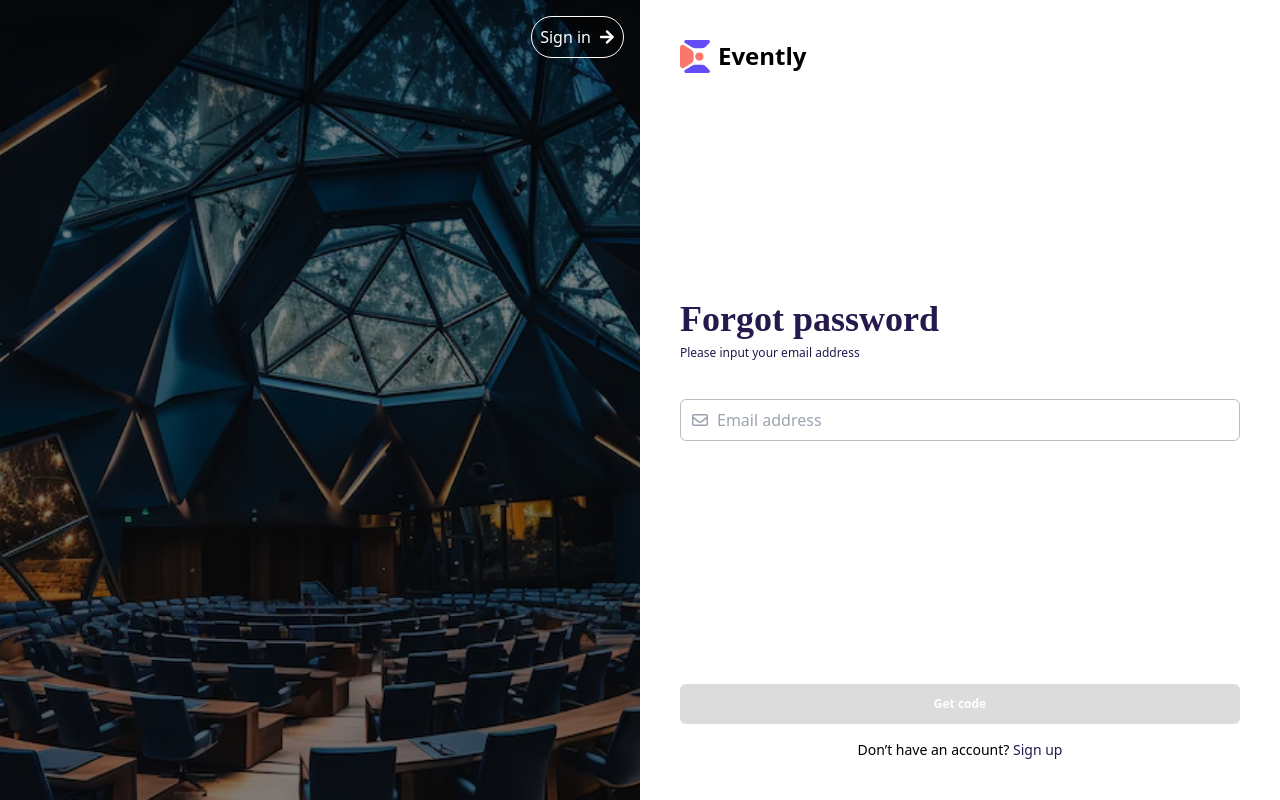
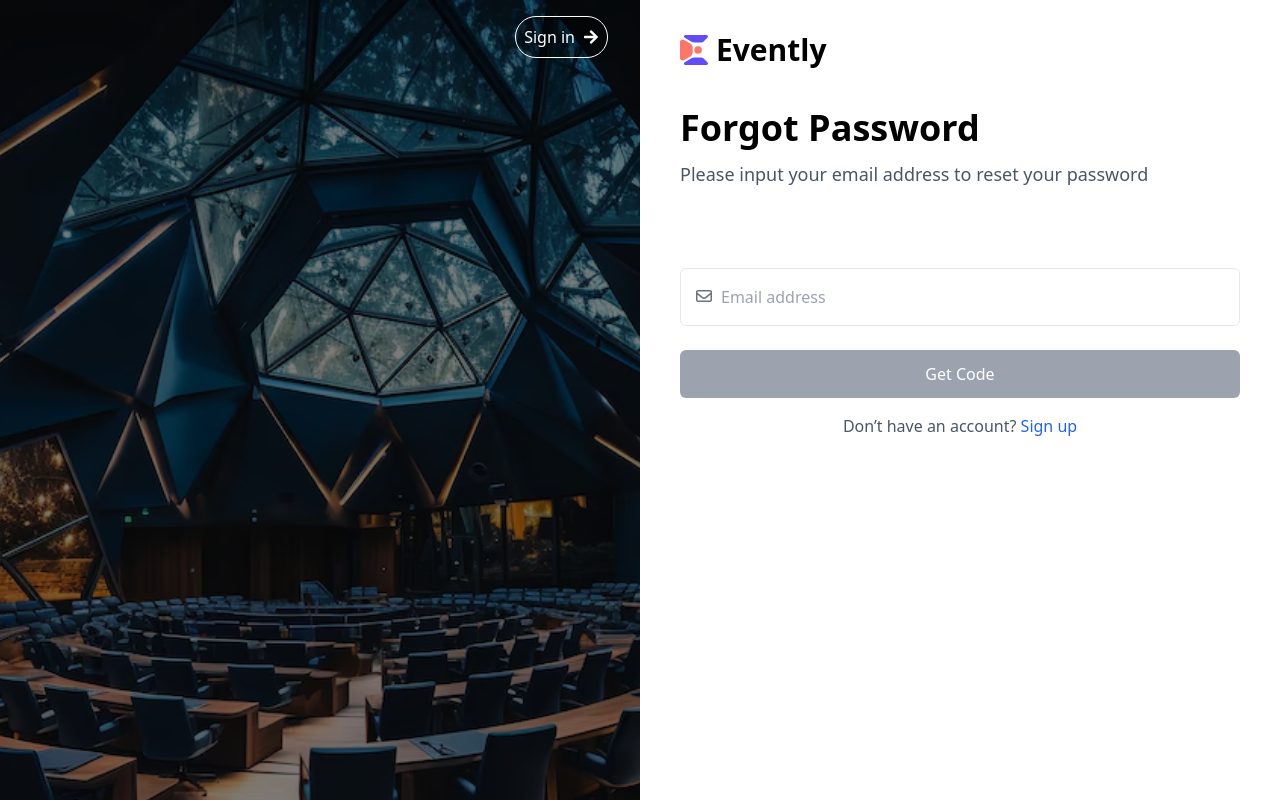
Before and after one commit to Mcdemzy/Evently-EMS, a React (Vite) app: page /forgot-password in a window 1280 px wide. Shown: the top 800 px of the page. Built offline with nearby package versions, Linux system fonts and the light colour scheme.

Commit message:
Refactored ForgotPassword and Login components to swap ImageSlider and form sections

```diff
--- a/src/components/Auth/ForgotPassword/ForgotPassword.tsx
+++ b/src/components/Auth/ForgotPassword/ForgotPassword.tsx
@@ -1,64 +1,60 @@
-import { FaRegEnvelope } from 'react-icons/fa6';
-import ImageSlider from '../../shared/ImageSlider/ImageSlider';
-import { Link } from 'react-router-dom';
+import { FaRegEnvelope } from "react-icons/fa6";
+import ImageSlider from "../../shared/ImageSlider/ImageSlider";
+import { Link } from "react-router-dom";
 
 function ForgotPassword() {
   return (
-    <div className="flex w-full h-screen">
+    <div className="h-screen flex flex-col md:flex-row">
+      {/* Left side - Image slider */}
       <ImageSlider />
-      <div className="flex flex-col w-full h-full">
-        <div className="mt-10 mx-10">
-          <div className="flex gap-2">
-            <img
-              src="images/logo.svg"
-              width={30}
-              height={50}
-              alt="Event Image"
-            />
-            <span className="md:text-2xl text-xl font-bold">Evently</span>
-          </div>
+
+      {/* Right side - Forgot Password form */}
+      <main className="pt-8 min-h-screen w-full md:w-1/2 px-4 md:px-10">
+        {/* Logo Section */}
+        <div className="flex items-center gap-2">
+          <img src="/images/logo.svg" width={28} alt="logo" />
+          <p className="text-3xl font-bold">Evently</p>
         </div>
 
-        <div className="mx-10 flex flex-col justify-center flex-grow">
-          <h2 className="text-[#25194D] font-semibold text-4xl leading-10 font-[lora]">
-            Forgot password
-          </h2>
-          <span className="font-medium text-xs leading-3 text-[#25194D] mt-2">
-            Please input your email address
-          </span>
+        {/* Forgot Password Heading */}
+        <div className="mt-[40px] mb-[40px] md:mb-[80px]">
+          <h1 className="text-4xl font-semibold mb-3">Forgot Password</h1>
+          <p className="text-lg text-gray-600">
+            Please input your email address to reset your password
+          </p>
+        </div>
 
-          <form className="w-full mt-10">
-            <div className="relative rounded-md flex items-center mb-4">
-              <FaRegEnvelope className="absolute text-gray-400 w-4 h-4 ml-3" />
+        {/* Form Section */}
+        <form className="w-full">
+          {/* Email Field */}
+          <div className="relative mb-6">
+            <FaRegEnvelope className="absolute left-4 top-5 text-gray-500" />
             <input
+              type="email"
+              placeholder="Email address"
+              className="border w-full p-4 pl-10 rounded-md"
               required
-                type="text"
-                placeholder="Email address"
-                className="w-full p-2 pl-9 rounded-md border-[#BDBDBD] border outline-[#292929] outline-1"
             />
           </div>
-          </form>
-        </div>
 
-        <div className="mx-10">
-          <div className=" mx-auto mb-10">
+          {/* Submit Button */}
           <button
             type="submit"
-              className="w-full p-3 bg-[#DCDCDC] hover:bg-[#6440EB] rounded-md text-white font-bold text-xs leading-4"
+            className="w-full py-3 bg-gray-400 text-white rounded-md cursor-not-allowed"
+            disabled
           >
-              Get code
+            Get Code
           </button>
-            <div className="mt-4 text-center">
-              <p className="font-normal text-sm leading-5">
-                Don’t have an account?{' '}
-                <Link to="/login" className="text-[#25194D] font-medium">
+        </form>
+
+        {/* Sign-up Link */}
+        <p className="text-center mt-4 text-gray-600">
+          Don’t have an account?{" "}
+          <Link to="/signup" className="text-blue-600 cursor-pointer">
             Sign up
           </Link>
         </p>
-            </div>
-          </div>
-        </div>
-      </div>
+      </main>
     </div>
   );
 }
--- a/src/components/Auth/Login/Login.tsx
+++ b/src/components/Auth/Login/Login.tsx
@@ -15,10 +15,10 @@ const Login = () => {
 
   return (
     <div className="h-screen flex flex-col md:flex-row">
-      {/* Left side - Login form */}
+      {/* Left side - Image slider */}
       <ImageSlider />
 
-      {/* Right side - Image slider */}
+      {/* Right side - Login form */}
       <main className="pt-8 min-h-screen w-full md:w-1/2 px-4 md:px-10">
         {/* Logo Section */}
         <div className="flex items-center gap-2">
--- a/src/components/shared/ImageSlider/ImageSlider.tsx
+++ b/src/components/shared/ImageSlider/ImageSlider.tsx
@@ -55,7 +55,7 @@ const ImageSlider = () => {
       </Swiper>
       <Link
         to={location.pathname === "/login" ? "/signup" : "/login"}
-        className="absolute top-4 right-4 text-white bg-opacity-30 bg-black p-2 border border-white border-solid flex items-center gap-1 rounded-3xl z-30 hover:bg-opacity-50"
+        className="absolute top-4 right-8 text-white bg-opacity-30 bg-black p-2 border border-white border-solid flex items-center gap-1 rounded-3xl z-30 hover:bg-opacity-50"
       >
         {location.pathname === "/login" ? "Sign up" : "Sign in"}
         <FaArrowRight className="ml-1" />
```
Lines whose indentation alone changed are shown as unchanged.
